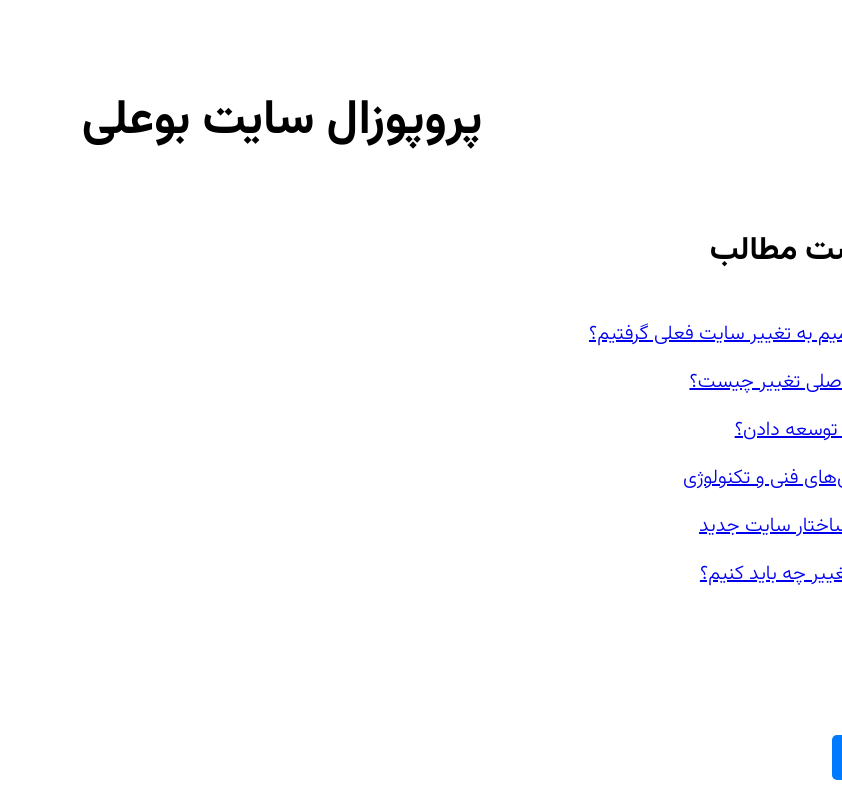
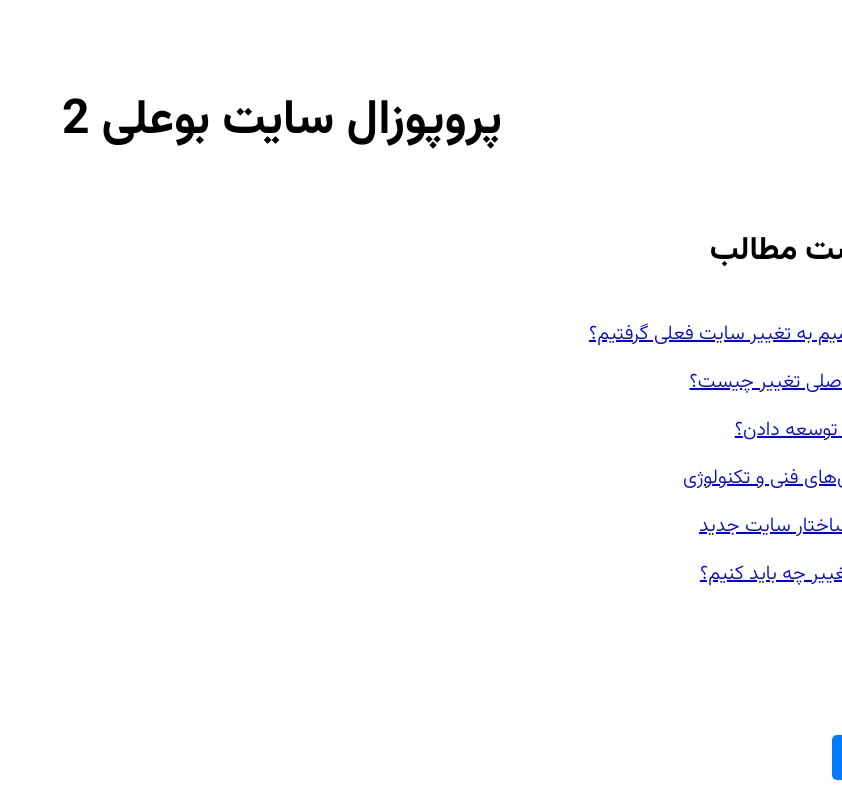
Before and after one commit to MohammadRezaAlizadeh000/ssboali.com, a website built with webpack: page index.html in a window 1280 px wide. Shown: the top 800 px of the page, without its empty margins (438-1280 px from the left). Built offline with nearby package versions, Linux system fonts and the light colour scheme.

Commit message:
change title of page

```diff
--- a/index.html
+++ b/index.html
@@ -13,7 +13,7 @@
 
 <!-- Title Section - Centered at the top -->
 <div class="title-container">
-  <h1 class="main-title">پروپوزال سایت بوعلی</h1>
+  <h1 class="main-title">پروپوزال سایت بوعلی 2</h1>
 </div>
 
 <!-- Content List Section - Aligned to the right, centered vertically with remaining space -->
```
